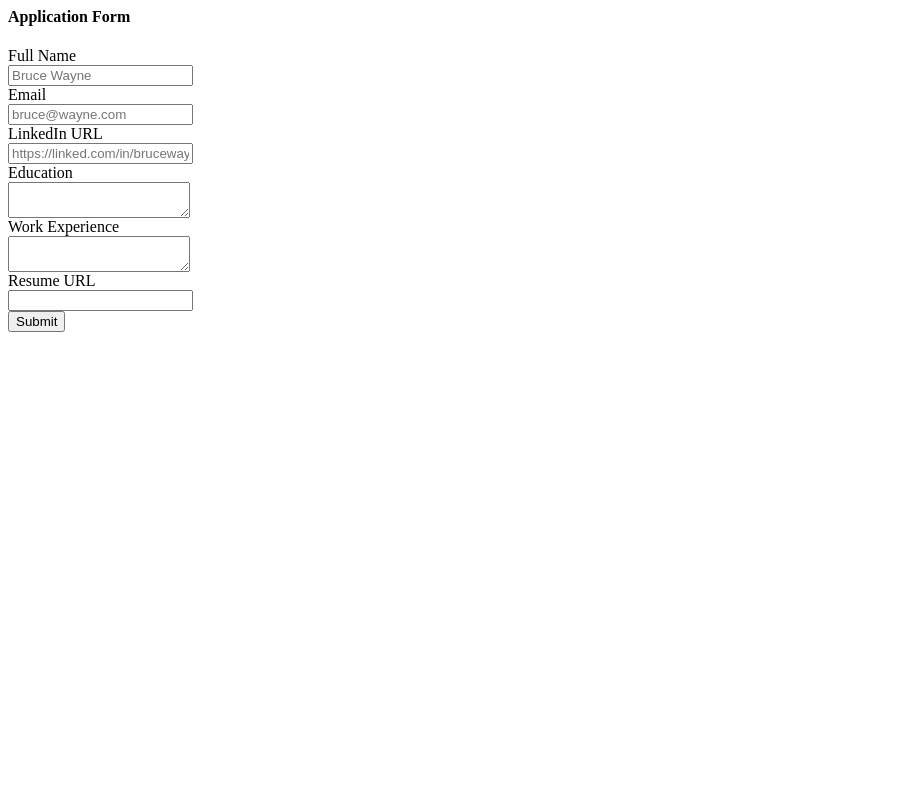
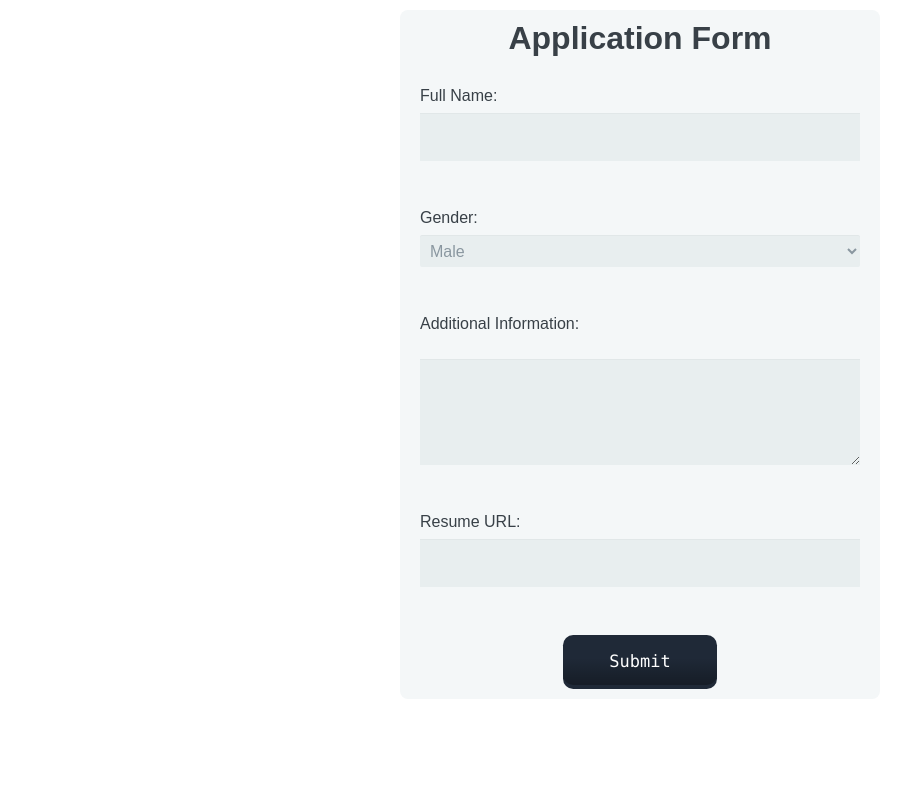
Before and after one commit to thakurboy004/Job-mitra, a Flask app: template templates/Application.html in a window 1280 px wide. Shown: the whole page, without its empty margins (0-915 px from the left). Run offline with Flask 3, Linux system fonts and the light colour scheme; the template is opened without the code that fills it, so the values that code supplies are empty.

Commit message:
make a difference

```diff
--- a/app.py
+++ b/app.py
@@ -1,5 +1,5 @@
 from flask import Flask, render_template, request
-# from database import load_jobs_from_db, load_job_from_db, add_application_to_db
+# from database import get_job_from_db, save_application_into_db
 
 app = Flask(__name__, template_folder='templates')
 
--- a/templates/Application.html
+++ b/templates/Application.html
@@ -1,34 +1,200 @@
-<h4>Application Form</h4>
-<form action="" method="post">
-  <div class="mb-2">
-  <label>Full Name</label><br>
-  <input type="text" required name="full_name" placeholder="Bruce Wayne">
-  </div>
+<html>
+    <head>
+        <title>Application Form</title>
+    </head>
+    <body>
+      <form action="/submit_form" method="post">
+      <h1>Application Form</h1>
+        <label for="full_name">Full Name:</label>
+        <input type="text" id="full_name" name="full_name" required><br><br>
 
-  <div class="mb-2">
-  <label>Email</label><br>
-  <input type="email" required name="email" placeholder="bruce@wayne.com">
-  </div>
+        <label for="gender">Gender:</label>
+        <select id="gender" name="gender">
+            <option value="male">Male</option>
+            <option value="female">Female</option>
+            <option value="other">Other</option>
+        </select><br><br>
 
-  <div class="mb-2">
-  <label>LinkedIn URL</label><br>
-  <input type="url" name="linkedin_url" placeholder="https://linked.com/in/brucewayne">
-  </div>
+        <label for="additional_info">Additional Information:</label><br>
+        <textarea id="additional_info" name="additional_info" rows="4" cols="50"></textarea><br><br>
 
-  <div class="mb-2">
-    <label>Education</label><br>
-    <textarea name="education"></textarea>
-  </div>
+        <label for="resume_url">Resume URL:</label>
+        <input type="url" id="resume_url" name="resume_url" required><br><br>
 
-  <div class="mb-2">
-    <label>Work Experience</label><br>
-    <textarea name="work_experience"></textarea>
-  </div>
+       <div class="buttonplace">
+         <button type="submit" value="submit">
+           <span class="transition"></span>
+           <span class="gradient"></span>
+           <span class="label">Submit</span>
+          </button>
+        </div>
+    </form>
+    </body>
+</html>
+<style>
+  *, *:before, *:after {
+  -moz-box-sizing: border-box;
+  -webkit-box-sizing: border-box;
+  box-sizing: border-box;
+}
 
-  <div class="mb-2">
-  <label>Resume URL</label><br>
-  <input type="url" name="resume_url">
-  </div>
+body {
+  font-family: 'Nunito', sans-serif;
+  color: #384047;
+}
 
-  <input type="submit">
-</form>
+form {
+  max-width: 300px;
+  margin: 10px auto;
+  padding: 10px 20px;
+  background: #f4f7f8;
+  border-radius: 8px;
+}
+
+h1 {
+  margin: 0 0 30px 0;
+  text-align: center;
+}
+
+input[type="text"],
+input[type="password"],
+input[type="date"],
+input[type="datetime"],
+input[type="email"],
+input[type="number"],
+input[type="search"],
+input[type="tel"],
+input[type="time"],
+input[type="url"],
+textarea,
+select {
+  background: rgba(255,255,255,0.1);
+  border: none;
+  font-size: 16px;
+  height: auto;
+  margin: 0;
+  outline: 0;
+  padding: 15px;
+  width: 100%;
+  background-color: #e8eeef;
+  color: #8a97a0;
+  box-shadow: 0 1px 0 rgba(0,0,0,0.03) inset;
+  margin-bottom: 30px;
+}
+
+input[type="radio"],
+input[type="checkbox"] {
+  margin: 0 4px 8px 0;
+}
+
+select {
+  padding: 6px;
+  height: 32px;
+  border-radius: 2px;
+}
+
+
+fieldset {
+  margin-bottom: 30px;
+  border: none;
+}
+.buttonplace{
+  display: flex;
+  justify-content: center;
+}
+
+legend {
+  font-size: 1.4em;
+  margin-bottom: 10px;
+}
+
+label {
+  display: block;
+  margin-bottom: 8px;
+}
+
+label.light {
+  font-weight: 300;
+  display: inline;
+}
+
+.number {
+  background-color: #5fcf80;
+  color: #fff;
+  height: 30px;
+  width: 30px;
+  display: inline-block;
+  font-size: 0.8em;
+  margin-right: 4px;
+  line-height: 30px;
+  text-align: center;
+  text-shadow: 0 1px 0 rgba(255,255,255,0.2);
+  border-radius: 100%;
+}
+
+@media screen and (min-width: 480px) {
+
+  form {
+    max-width: 480px;
+  }
+
+}
+
+button {
+  font-family: ui-monospace, SFMono-Regular, Menlo, Monaco, Consolas,
+    "Liberation Mono", "Courier New", monospace;
+  font-size: 17px;
+  padding: 1em 2.7em;
+  font-weight: 500;
+  background: #1f2937;
+  color: white;
+  border: none;
+  position: relative;
+  overflow: hidden;
+  border-radius: 0.6em;
+  cursor: pointer;
+}
+
+.gradient {
+  position: absolute;
+  width: 100%;
+  height: 100%;
+  left: 0;
+  top: 0;
+  border-radius: 0.6em;
+  margin-top: -0.25em;
+  background-image: linear-gradient(
+    rgba(0, 0, 0, 0),
+    rgba(0, 0, 0, 0),
+    rgba(0, 0, 0, 0.3)
+  );
+}
+
+.label {
+  position: relative;
+  top: -1px;
+}
+
+.transition {
+  transition-timing-function: cubic-bezier(0, 0, 0.2, 1);
+  transition-duration: 500ms;
+  background-color: rgba(16, 185, 129, 0.6);
+  border-radius: 9999px;
+  width: 0;
+  height: 0;
+  position: absolute;
+  left: 50%;
+  top: 50%;
+  transform: translate(-50%, -50%);
+}
+
+button:hover .transition {
+  width: 14em;
+  height: 14em;
+}
+
+button:active {
+  transform: scale(0.97);
+}
+
+</style>
--- a/templates/jobitem.html
+++ b/templates/jobitem.html
@@ -8,11 +8,10 @@
         <b>Location:</b> Bengaluru
       </div>
       <div>
-        <b>Salary:</b> 30,000
+        <b>Salary:</b>Rs. 30,000
       </div>
     </div>
     <div class="col-2 padding-right:16px">
       <a href="#" type="button" class="btn btn-outline-primary float-right align-middle" >Apply</a>
     </div>
-
   </div>
```
Also changed, not shown: database.py (+17 -1 lines), templates/job.html (added, +46 -0 lines), templates/jobs.html (+3 -24 lines), 1 other file.
